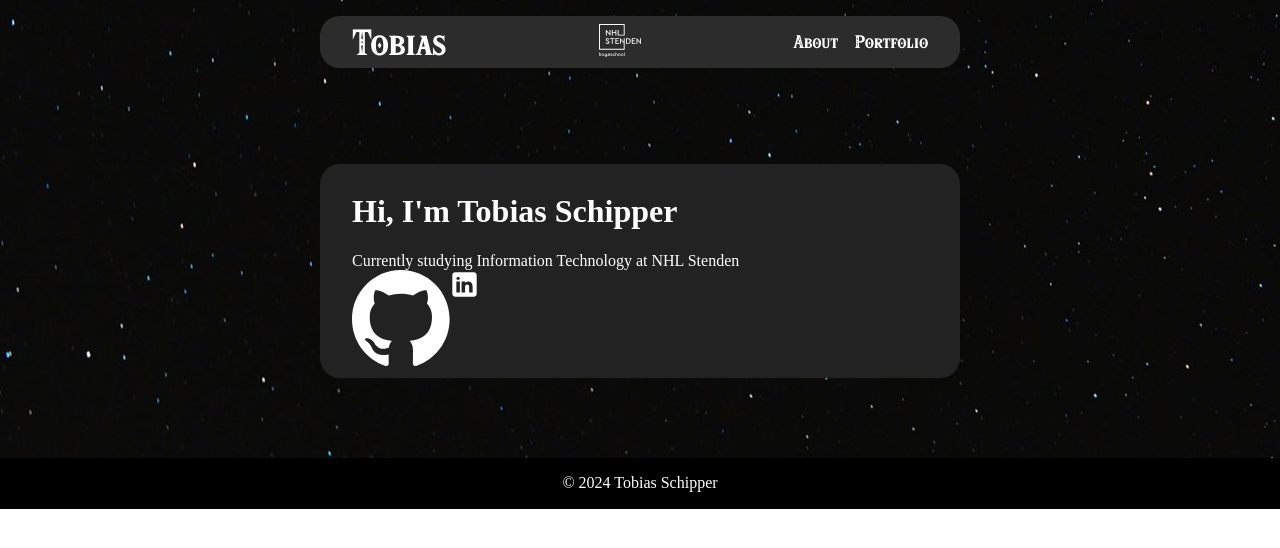
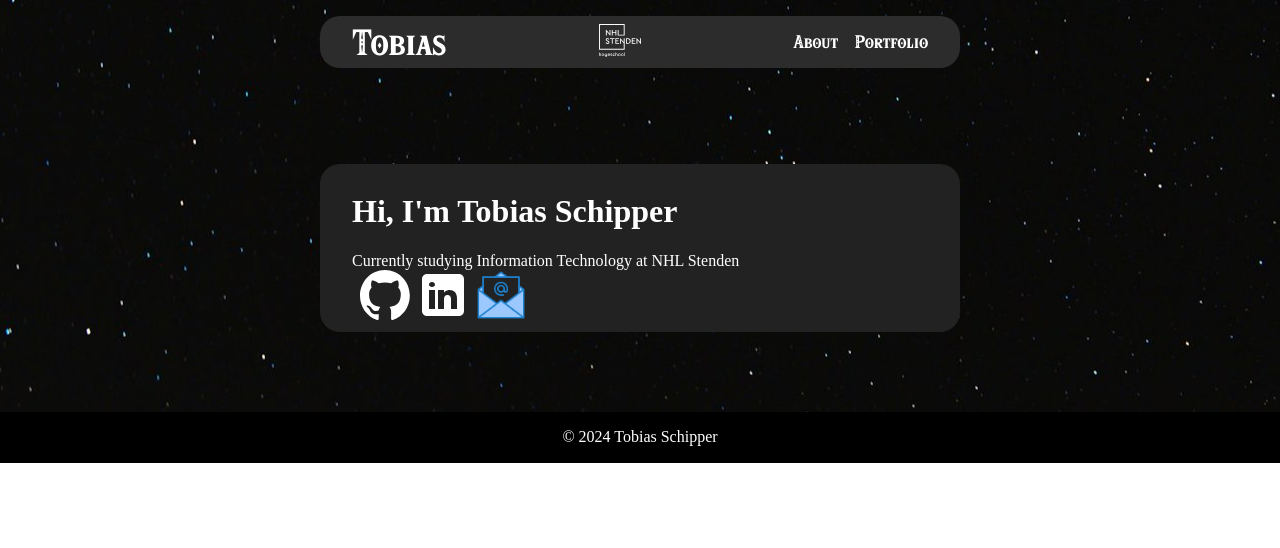
Before and after one commit to TobiasSchipper/Portfolio-website, a PHP site: page / in a window 1280 px wide. Shown: the top 548 px of the page. Run offline with PHP 8.4, Linux system fonts and the light colour scheme.

Commit message:
added email icon and fixed mailto

```diff
--- a/index.html
+++ b/index.html
@@ -42,6 +42,11 @@
                         <img src="./svg/linkedin-wit.svg" alt="LinkedIN">
                     </a>
                 </div>
+                <div>
+                    <a href="mailto:tobias.schipper@student.nhlstenden.com">
+                        <img src="./img/email-icon.png" alt="Mail">
+                    </a>
+                </div>
             </div>
         </div>
         <div class="footer">
--- a/pages/about.html
+++ b/pages/about.html
@@ -38,7 +38,7 @@
                 <p>Hello, I am Tobias, I am a student at NHL Stenden in Emmen. I really enjoy working with computers and repairing them. I currently work at the AH in Emmen Centrum.</p>
             </div>
             <div class="contact">
-                <a href="mailto:tobiasschipper@student.nhlstenden.com?subject=Contact&body=Contact Email">Contact me by clicking here!</a>
+                <a href="mailto:tobias.schipper@student.nhlstenden.com?subject=Contact&body=Contact Email">Contact me by clicking here!</a>
 
             </div>
         </div>
--- a/style.css
+++ b/style.css
@@ -97,7 +97,12 @@
 }
 .icons > div
 {
-    flex: 0 0 5%;
+    padding-left: 0.5rem;
+}
+.icons > div > a > img
+{
+    width: 50px;
+    height: 50px;
 }
 
 .footer
```
Also changed, not shown: img/email-icon.png (added).
